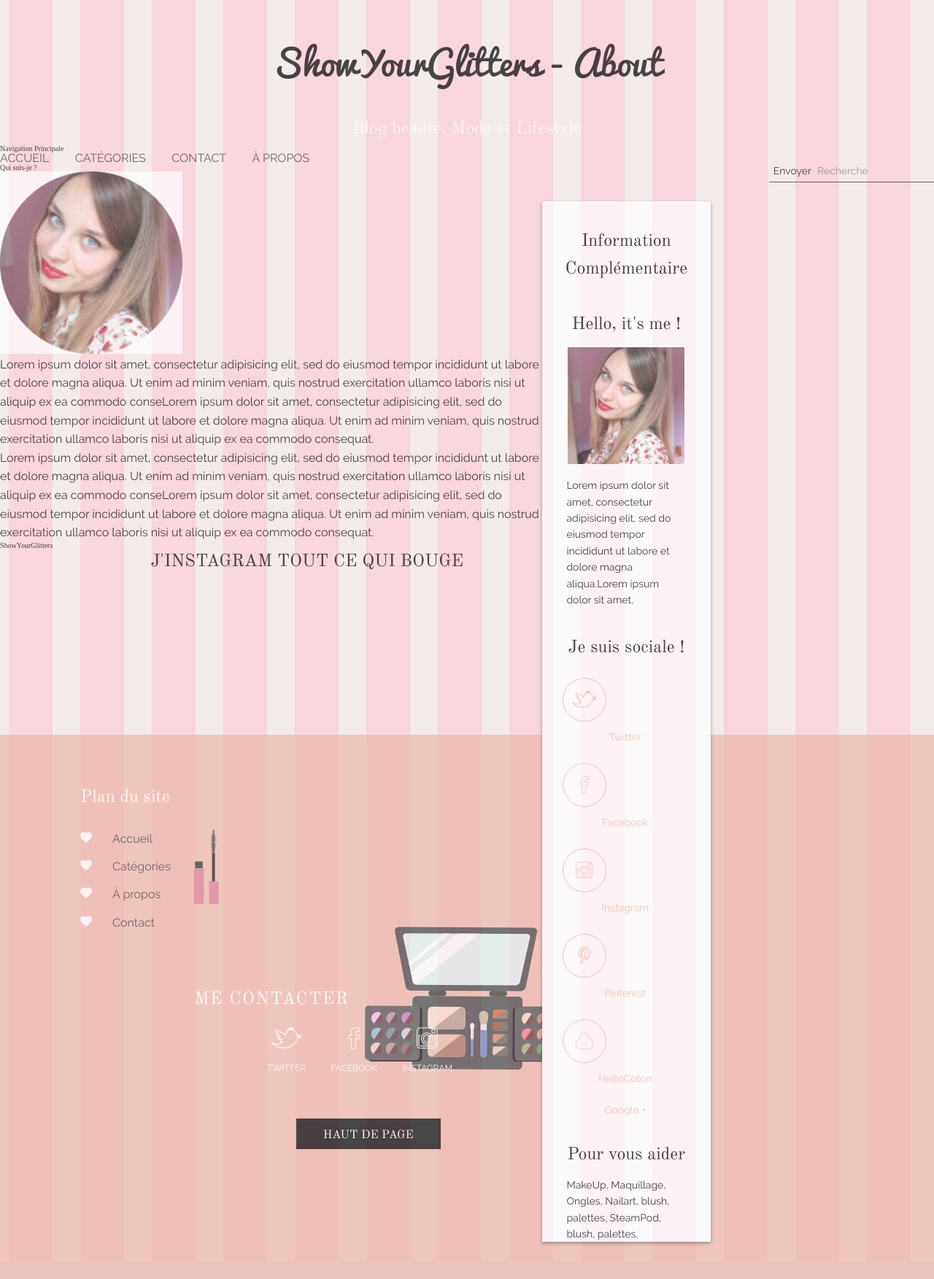
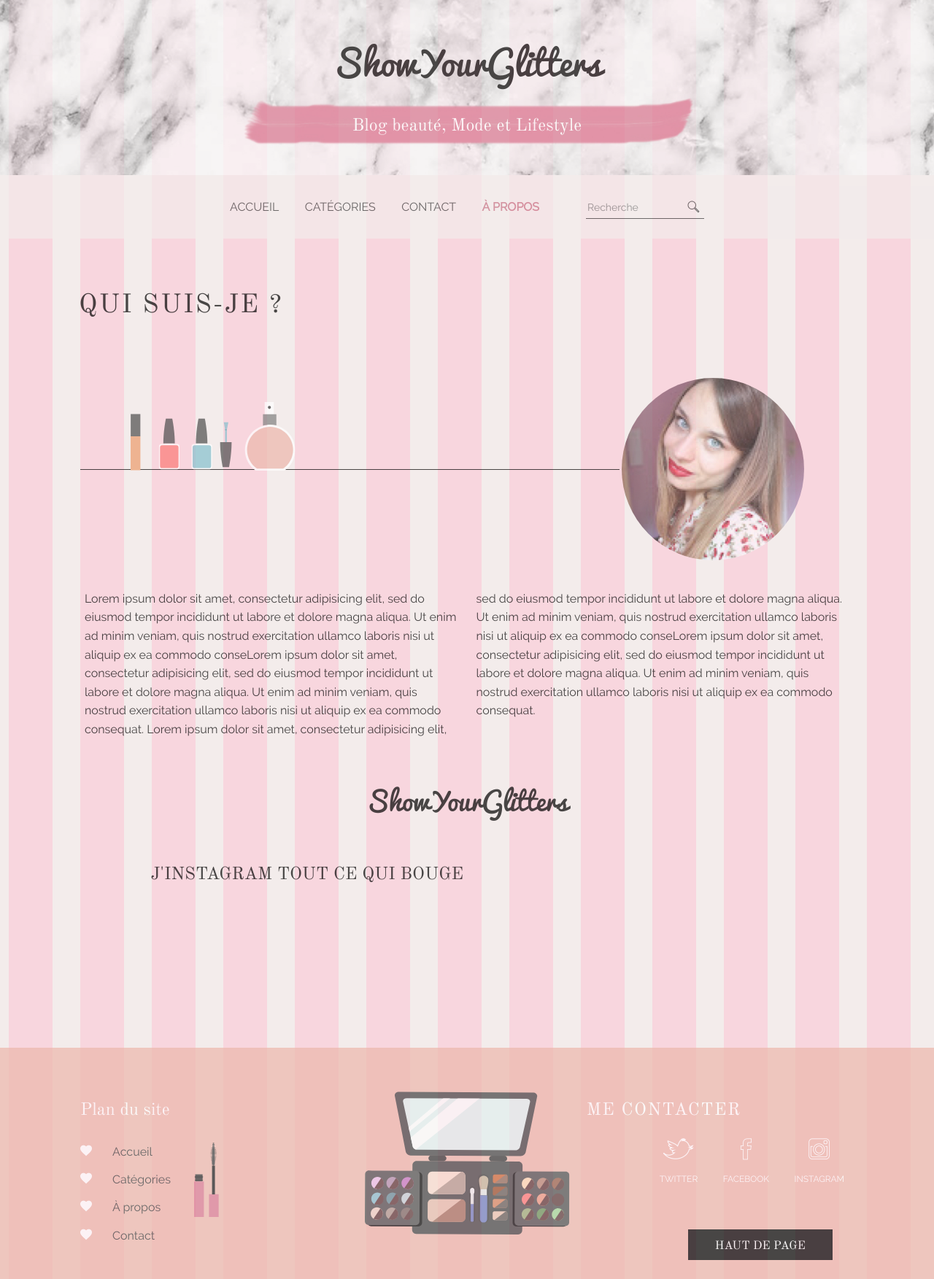
Before and after one commit to dylanschirino/blogbeauty, a PHP site: page /about.html in a window 1280 px wide. Shown: the whole page at 73% size. Before the commit the page ends 1707 px from the top, so only its background shows below. Run offline with PHP 8.4, Linux system fonts and the light colour scheme; some web fonts are replaced.

Commit message:
About page done

```diff
--- a/www/about.html
+++ b/www/about.html
@@ -14,102 +14,102 @@
 </head>
 <body id="haut">
   <header class="header">
-
+    <div class="header__banner">
     <h1 aria-level="1" class="header__title">
-      ShowYourGlitters - About
+      ShowYourGlitters <span class="hidden">-about</span>
     </h1>
     <p class="header__subtitle">
       Blog beauté,&nbsp;Mode et Lifestyle
     </p>
-
-    <nav class="menu">
-      <h2 aria-level="2" class="menu__title">Navigation Principale</h2>
+    </div>
+    <nav class="header__menu">
+      <h2 aria-level="2" class="menu__title hidden">Navigation Principale</h2>
+      <div class="menu__container">
       <a class="menu__link" href="index.html" title="Vers la page d'accueil">Accueil</a>
 
       <a class="menu__link" href="categories.html" title="Vers la page des catégories">Catégories</a>
 
       <a class="menu__link" href="contact.html" title="Vers la page de Contact">Contact</a>
 
-      <a class="menu__link" href="about.html" title="Vers la page à propos">À Propos</a>
+      <a class="menu__link menu__link--active" href="about.html" title="Vers la page à propos">À Propos</a>
 
+      <form class="menu__form" action="#" method="post">
+        <input class="form__input" type="text" placeholder="Recherche" value="">
+        <input class="form__submit" type="submit" value="">
+      </form>
+    </div>
     </nav>
-    <form class="header__form" action="#" method="post">
-      <input class="form__input" type="text" placeholder="Recherche" value="">
-      <input class="form__input" type="submit" value="Envoyer">
-    </form>
   </header>
-
-  <aside class="aside">
-    <h2 aria-level="2" class="aside__title">
-        Information Complémentaire
-    </h2>
-    <section class="aside__section">
-      <h3 aria-level="3" class="aside__title">
-        Hello,&nbsp;it's me !
-      </h3>
-    <img class="aside__photo" src="img/photo.jpg" width="160" height="160" alt="Photo de ShowYourGlitters">
-    <p class="aside__text">
-      Lorem ipsum dolor sit amet, consectetur adipisicing elit, sed do eiusmod tempor incididunt ut labore et dolore magna aliqua.Lorem ipsum dolor sit amet,
-    </p>
-  </section>
-
-    <section class="aside__section">
-      <h3 aria-level="3" class="aside__title">
-        Je suis sociale !
-      </h3>
-      <ul class="aside__list">
-        <li class="aside__element">
-          <a class="aside__link aside__link--twitter" href="#" title="Accéder à mon twitter">Twitter</a>
-        </li>
-        <li class="aside__element">
-          <a class="aside__link aside__link--facebook" href="#" title="Accéder à mon">Facebook</a>
-        </li>
-        <li class="aside__element">
-          <a class="aside__link aside__link--insta" href="#" title="Accéder à mon Instagram">Instagram</a>
-        </li>
-        <li class="aside__element">
-          <a class="aside__link aside__link--pinterest" href="#" title="Accéder à mon Pinterest">Pinterest</a>
-        </li>
-        <li class="aside__element">
-          <a class="aside__link aside__link--hellocoton" href="#" title="Accéder à mon HelloCoton">HelloCoton</a>
-        </li>
-        <li class="aside__element">
-          <a class="aside__link aside__link--google" href="#" title="Accéder à mon Google +">Google +</a>
-        </li>
-      </ul>
-    </section>
-
-    <section class="aside__section">
-      <h3 aria-level="3" class="aside__title">
-        Pour vous aider
-      </h3>
-      <p class="aside__text">
-        MakeUp, Maquillage,
-        Ongles, Nailart, blush, palettes,
-        SteamPod, blush, palettes,
-      </p>
-    </section>
-
-  </aside>
   <main>
     <section class="whoami">
       <h2 aria-level="2" class="whoami__title">
           Qui suis-je&nbsp;?
       </h2>
+        <div class="whoami__imgContainer">
+      <svg class="whoami__svg" width="739px" height="94px" viewBox="0 0 739 94" version="1.1" xmlns="http://www.w3.org/2000/svg" xmlns:xlink="http://www.w3.org/1999/xlink" xmlns:sketch="http://www.bohemiancoding.com/sketch/ns">
+          <defs>
+              <path id="path-1" d="M0,0.002 L225.555,0.002 L225.555,94 L0,94"></path>
+              <path id="path-3" d="M69,4.002 L294.555,4.002 L294.555,98 L69,98 L69,4.002 Z"></path>
+          </defs>
+          <g id="À-propos" stroke="none" stroke-width="1" fill="none" fill-rule="evenodd" sketch:type="MSPage">
+              <g id="Desktop" sketch:type="MSArtboardGroup" transform="translate(-100.000000, -465.000000)">
+                  <g id="MakeUp" sketch:type="MSLayerGroup" transform="translate(100.000000, 465.000000)">
+                      <g id="Group-38">
+                          <path d="M0.5,92.5 L738.5,92.5" id="Line" stroke="#000000" stroke-linecap="square" sketch:type="MSShapeGroup"></path>
+                          <path d="M252.763,16.994 L265.163,16.994 L265.163,0.001 L252.763,0.001 L252.763,16.994 Z" id="Fill-1" fill="#FFFFFF" sketch:type="MSShapeGroup"></path>
+                          <path d="M257.1454,7.3496 C257.1454,6.2206 258.0614,5.3036 259.1924,5.3036 C260.3234,5.3036 261.2394,6.2206 261.2394,7.3496 C261.2394,8.4806 260.3234,9.3966 259.1924,9.3966 C258.0614,9.3966 257.1454,8.4806 257.1454,7.3496" id="Fill-2" fill="#333333" sketch:type="MSShapeGroup"></path>
+                          <g id="Group-6" transform="translate(69.000000, 0.000000)">
+                              <mask id="mask-2" sketch:name="Clip 5" fill="white">
+                                  <use xlink:href="#path-1"></use>
+                              </mask>
+                              <g id="Clip-5"></g>
+                              <path d="M171.5204,94 L210.7024,94 C219.6744,87.783 225.5554,77.418 225.5554,65.676 C225.5554,46.652 210.1334,31.232 191.1124,31.232 C172.0884,31.232 156.6664,46.652 156.6664,65.676 C156.6664,77.418 162.5474,87.783 171.5204,94" id="Fill-4" fill="#FFFFFF" sketch:type="MSShapeGroup" mask="url(#mask-2)"></path>
+                          </g>
+                          <path d="M242.1844,91.334 L278.0384,91.334 C286.2484,85.645 291.6294,76.162 291.6294,65.416 C291.6294,48.01 277.5184,33.898 260.1124,33.898 C242.7044,33.898 228.5944,48.01 228.5944,65.416 C228.5944,76.162 233.9754,85.645 242.1844,91.334" id="Fill-7" fill="#ECB7AC" sketch:type="MSShapeGroup"></path>
+                          <path d="M260.4872,31.1074 C263.3372,31.1074 266.1042,31.4594 268.7532,32.1114 L268.7532,16.6404 L250.3822,16.6404 L250.3822,32.6154 C253.5772,31.6364 256.9692,31.1074 260.4872,31.1074" id="Fill-9" fill="#808080" sketch:type="MSShapeGroup"></path>
+                          <path d="M135.9675,89.2684 C135.9675,90.9244 134.6235,92.2664 132.9675,92.2664 L110.9675,92.2664 C109.3105,92.2664 107.9675,90.9244 107.9675,89.2684 L107.9675,60.6024 C107.9675,58.9444 109.3105,57.6024 110.9675,57.6024 L132.9675,57.6024 C134.6235,57.6024 135.9675,58.9444 135.9675,60.6024 L135.9675,89.2684 Z" id="Fill-11" fill="#FFFFFF" sketch:type="MSShapeGroup"></path>
+                          <path d="M134.6336,87.9032 C134.6336,89.4012 133.4186,90.6162 131.9186,90.6162 L112.0146,90.6162 C110.5166,90.6162 109.3006,89.4012 109.3006,87.9032 L109.3006,61.9672 C109.3006,60.4672 110.5166,59.2532 112.0146,59.2532 L131.9186,59.2532 C133.4186,59.2532 134.6336,60.4672 134.6336,61.9672 L134.6336,87.9032 Z" id="Fill-13" fill="#FC7A77" sketch:type="MSShapeGroup"></path>
+                          <path d="M127.634,57.602 L115.968,57.602 L115.968,56.268 L127.634,56.268 L127.634,57.602 Z" id="Fill-15" fill="#FFFFFF" sketch:type="MSShapeGroup"></path>
+                          <path d="M120.5496,56.8699 L122.8586,56.8699 L129.5736,56.8699 C129.5736,39.2939 126.0526,22.6689 126.0526,22.6689 L122.6396,22.6689 L120.7686,22.6689 L117.3566,22.6689 C117.3566,22.6689 113.8346,39.2939 113.8346,56.8699 L120.5496,56.8699 Z" id="Fill-17" fill="#4D4D4D" sketch:type="MSShapeGroup"></path>
+                          <path d="M180.6355,89.2684 C180.6355,90.9244 179.2915,92.2664 177.6355,92.2664 L155.6355,92.2664 C153.9785,92.2664 152.6355,90.9244 152.6355,89.2684 L152.6355,60.6024 C152.6355,58.9444 153.9785,57.6024 155.6355,57.6024 L177.6355,57.6024 C179.2915,57.6024 180.6355,58.9444 180.6355,60.6024 L180.6355,89.2684 Z" id="Fill-19" fill="#FFFFFF" sketch:type="MSShapeGroup"></path>
+                          <path d="M179.3015,87.9032 C179.3015,89.4012 178.0865,90.6162 176.5865,90.6162 L156.6825,90.6162 C155.1845,90.6162 153.9685,89.4012 153.9685,87.9032 L153.9685,61.9672 C153.9685,60.4672 155.1845,59.2532 156.6825,59.2532 L176.5865,59.2532 C178.0865,59.2532 179.3015,60.4672 179.3015,61.9672 L179.3015,87.9032 Z" id="Fill-21" fill="#85C0CE" sketch:type="MSShapeGroup"></path>
+                          <path d="M172.301,57.602 L160.635,57.602 L160.635,56.268 L172.301,56.268 L172.301,57.602 Z" id="Fill-23" fill="#FFFFFF" sketch:type="MSShapeGroup"></path>
+                          <path d="M165.2175,56.8699 L167.5275,56.8699 L174.2415,56.8699 C174.2415,39.2939 170.7205,22.6689 170.7205,22.6689 L167.3075,22.6689 L165.4365,22.6689 L162.0245,22.6689 C162.0245,22.6689 158.5025,39.2939 158.5025,56.8699 L165.2175,56.8699 Z" id="Fill-25" fill="#4D4D4D" sketch:type="MSShapeGroup"></path>
+                          <mask id="mask-4" sketch:name="Clip 28" fill="white">
+                              <use xlink:href="#path-3"></use>
+                          </mask>
+                          <g id="Clip-28"></g>
+                          <path d="M201.085,36.768 L198.397,36.768 L198.397,55.1 L201.085,55.1 L201.085,36.768 Z" id="Fill-27" fill="#85C0CE" sketch:type="MSShapeGroup" mask="url(#mask-4)"></path>
+                          <path d="M198.3904,37.0085 L196.7074,27.6335 L202.9574,27.6945 L201.0784,36.9925" id="Fill-29" fill="#85C0CE" sketch:type="MSShapeGroup" mask="url(#mask-4)"></path>
+                          <path d="M201.09,39.102 L198.386,39.102 L198.386,36.977 L201.09,36.977 L201.09,39.102 Z" id="Fill-30" fill="#65ACB7" sketch:type="MSShapeGroup" mask="url(#mask-4)"></path>
+                          <path d="M200.6941,55.0007 L198.3831,55.0007 L191.6691,55.0007 C191.6691,72.5767 195.1901,89.2037 195.1901,89.2037 L198.6031,89.2037 L200.4751,89.2037 L203.8871,89.2037 C203.8871,89.2037 207.4091,72.5767 207.4091,55.0007 L200.6941,55.0007 Z" id="Fill-31" fill="#4D4D4D" sketch:type="MSShapeGroup" mask="url(#mask-4)"></path>
+                          <path d="M80.635,46.823 L70.528,46.823 L70.528,37.112 L80.635,37.112 L80.635,46.823 Z" id="Fill-32" fill="#FFFFFF" sketch:type="MSShapeGroup" mask="url(#mask-4)"></path>
+                          <path d="M81.253,39.9822 C81.253,40.2042 81.07,40.3842 80.843,40.3842 L70.209,40.3842 C69.983,40.3842 69.8,40.2042 69.8,39.9822 C69.8,39.7602 69.983,39.5802 70.209,39.5802 L80.843,39.5802 C81.07,39.5802 81.253,39.7602 81.253,39.9822" id="Fill-33" fill="#FFFFFF" sketch:type="MSShapeGroup" mask="url(#mask-4)"></path>
+                          <path d="M81.253,41.5925 C81.253,41.8145 81.07,41.9945 80.843,41.9945 L70.209,41.9945 C69.983,41.9945 69.8,41.8145 69.8,41.5925 C69.8,41.3695 69.983,41.1905 70.209,41.1905 L80.843,41.1905 C81.07,41.1905 81.253,41.3695 81.253,41.5925" id="Fill-34" fill="#FFFFFF" sketch:type="MSShapeGroup" mask="url(#mask-4)"></path>
+                          <path d="M81.253,44.9714 C81.253,45.1944 81.07,45.3744 80.843,45.3744 L70.209,45.3744 C69.983,45.3744 69.8,45.1944 69.8,44.9714 C69.8,44.7494 69.983,44.5694 70.209,44.5694 L80.843,44.5694 C81.07,44.5694 81.253,44.7494 81.253,44.9714" id="Fill-35" fill="#FFFFFF" sketch:type="MSShapeGroup" mask="url(#mask-4)"></path>
+                          <path d="M82.398,93.501 L69,93.501 L69,46.823 L82.398,46.823 L82.398,93.501 Z" id="Fill-36" fill="#EC9B6B" sketch:type="MSShapeGroup" mask="url(#mask-4)"></path>
+                          <path d="M82.359,47.001 L69.109,47.001 L69.109,16.501 L82.359,16.501 L82.359,47.001 Z" id="Fill-37" fill="#4D4D4D" sketch:type="MSShapeGroup" mask="url(#mask-4)"></path>
+                      </g>
+                  </g>
+              </g>
+          </g>
+      </svg>
+
       <img class="whoami__img" src="img/profil.jpg" width="250" height="250" alt="Photo de Fanny avec des produits de maquillage sur une barre">
+    </div>
 
+    <div class="whoami__col">
       <p class="whoaim__text whoaim__text--left">
         Lorem ipsum dolor sit amet, consectetur adipisicing elit, sed do eiusmod tempor incididunt ut labore et dolore magna aliqua.
 
         Ut enim ad minim veniam, quis nostrud exercitation ullamco laboris nisi ut aliquip ex ea commodo conseLorem ipsum dolor sit amet, consectetur adipisicing elit, sed do eiusmod tempor incididunt ut labore et dolore magna aliqua. Ut enim ad minim veniam, quis nostrud exercitation ullamco laboris nisi ut aliquip ex ea commodo consequat.
-      </p>
-      <p class="whoaim__text whoaim__text--right">
         Lorem ipsum dolor sit amet, consectetur adipisicing elit, sed do eiusmod tempor incididunt ut labore et dolore magna aliqua.
 
         Ut enim ad minim veniam, quis nostrud exercitation ullamco laboris nisi ut aliquip ex ea commodo conseLorem ipsum dolor sit amet, consectetur adipisicing elit, sed do eiusmod tempor incididunt ut labore et dolore magna aliqua. Ut enim ad minim veniam, quis nostrud exercitation ullamco laboris nisi ut aliquip ex ea commodo consequat.
       </p>
+    </div>
 
-      <span class="whoaim__signature">
+      <span class="whoami__signature">
         ShowYourGlitters
       </span>
     </section>
--- a/www/contact.html
+++ b/www/contact.html
@@ -25,11 +25,11 @@
     <nav class="header__menu">
       <h2 aria-level="2" class="menu__title hidden">Navigation Principale</h2>
       <div class="menu__container">
-      <a class="menu__link menu__link--active" href="index.html" title="Vers la page d'accueil">Accueil</a>
+      <a class="menu__link" href="index.html" title="Vers la page d'accueil">Accueil</a>
 
       <a class="menu__link" href="categories.html" title="Vers la page des catégories">Catégories</a>
 
-      <a class="menu__link" href="contact.html" title="Vers la page de Contact">Contact</a>
+      <a class="menu__link menu__link--active" href="contact.html" title="Vers la page de Contact">Contact</a>
 
       <a class="menu__link" href="about.html" title="Vers la page à propos">À Propos</a>
 
--- a/www/css/styles.css
+++ b/www/css/styles.css
@@ -123,7 +123,7 @@ a {
 
 .header__subtitle {
   text-align: center;
-  margin-top: 2.1em; }
+  margin-top: 1.9em; }
 
 .header__menu {
   height: 8.7em; }
@@ -397,6 +397,43 @@ a {
   height: 2.75em;
   float: right;
   margin-right: 6.1em; }
+
+/* BLOGBEAUTY
+*
+* /sass/object/about.scss - NON design of the About section stylesheet
+*
+* coded by Dylan Schirino
+* started at 01/08/2016
+*/
+.whoami__title {
+  margin-left: 3em; }
+
+.whoami__img {
+  border-radius: 50%;
+  display: block; }
+
+.whoami__svg {
+  display: inline-block;
+  margin-left: 11em; }
+
+.whoami__imgContainer::after {
+  content: "";
+  overflow: hidden;
+  clear: both; }
+
+.whoami__img {
+  display: inline-block;
+  vertical-align: middle; }
+
+.whoami__col {
+  width: 104.8em;
+  margin: 4em auto;
+  column-count: 2;
+  column-gap: 2.5em; }
+
+.whoami__signature {
+  display: block;
+  margin: 1.4722em 0; }
 
 /* BLOGBEAUTY
 *
@@ -789,4 +826,20 @@ a {
     color: black;
     cursor: pointer; }
 
+/* BLOGBEAUTY
+*
+* /sass/components/about.scss - design of the About section stylesheet
+*
+* coded by Dylan Schirino
+* started at 01/08/2016
+*/
+.whoami__title {
+  font: 3.6em/5.3 "old_standard";
+  text-transform: uppercase;
+  letter-spacing: 2.25px; }
+
+.whoami__signature {
+  text-align: center;
+  font: 3.6em "pacifico"; }
+
 /*# sourceMappingURL=styles.css.map */
--- /dev/null
+++ b/www/sass/components/_about.scss
@@ -0,0 +1,18 @@
+/* BLOGBEAUTY
+*
+* /sass/components/about.scss - design of the About section stylesheet
+*
+* coded by Dylan Schirino
+* started at 01/08/2016
+*/
+.whoami{
+  &__title{
+    font: 3.6em/5.3 $oldstandard;
+    text-transform: uppercase;
+    letter-spacing: 2.25px;
+  }
+  &__signature{
+    text-align: center;
+    font: 3.6em $pacifico;
+  }
+}
--- /dev/null
+++ b/www/sass/object/_about.scss
@@ -0,0 +1,42 @@
+/* BLOGBEAUTY
+*
+* /sass/object/about.scss - NON design of the About section stylesheet
+*
+* coded by Dylan Schirino
+* started at 01/08/2016
+*/
+
+.whoami{
+  &__title{
+    margin-left: 3em
+  }
+  &__img{
+    border-radius: 50%;
+    display: block;
+  }
+  &__svg{
+    display:inline-block;
+    margin-left: 11em;
+  }
+  &__imgContainer{
+    &::after{
+      content: "";
+      overflow: hidden;
+      clear: both;
+    }
+  }
+  &__img{
+    display: inline-block;
+    vertical-align: middle;
+  }
+  &__col{
+    width: 104.8em;
+    margin:4em auto;
+    column-count:2;
+    column-gap: 2.5em;
+  }
+  &__signature{
+    display: block;
+    margin: 1.4722em 0;
+  }
+}
--- a/www/sass/object/_header.scss
+++ b/www/sass/object/_header.scss
@@ -12,7 +12,7 @@
   }
   &__subtitle{
     text-align: center;
-    margin-top:2.1em;
+    margin-top:1.9em;
   }
   &__menu{
     height: 8.7em;
--- a/www/sass/styles.scss
+++ b/www/sass/styles.scss
@@ -28,6 +28,7 @@
 @import "object/instagram";
 @import "object/footer";
 @import "object/contact";
+@import "object/about";
 
 // 6. Components - Design des composants, morceaux d'UI
 @import "components/header";
@@ -37,3 +38,4 @@
 @import "components/instagram";
 @import "components/footer";
 @import "components/contact";
+@import "components/about";
```
Also changed, not shown: www/img/makeup.svg (added), www/img/profil.jpg, 1 other file.
